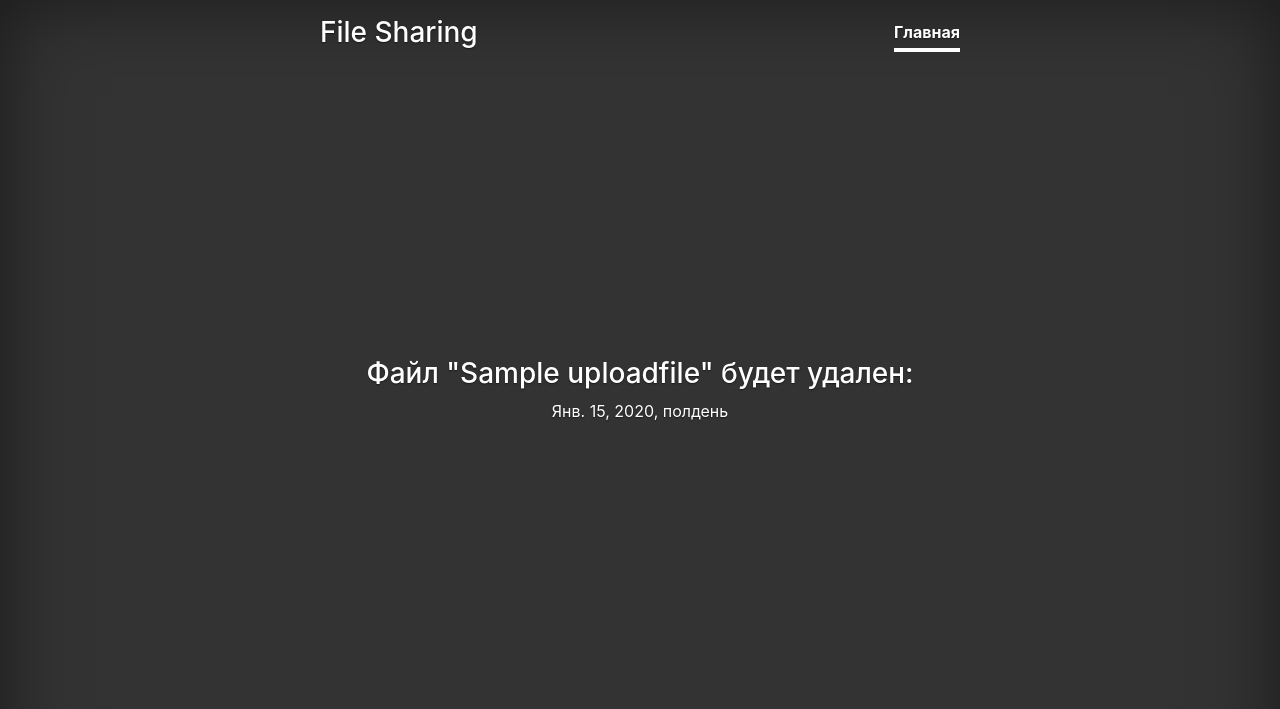
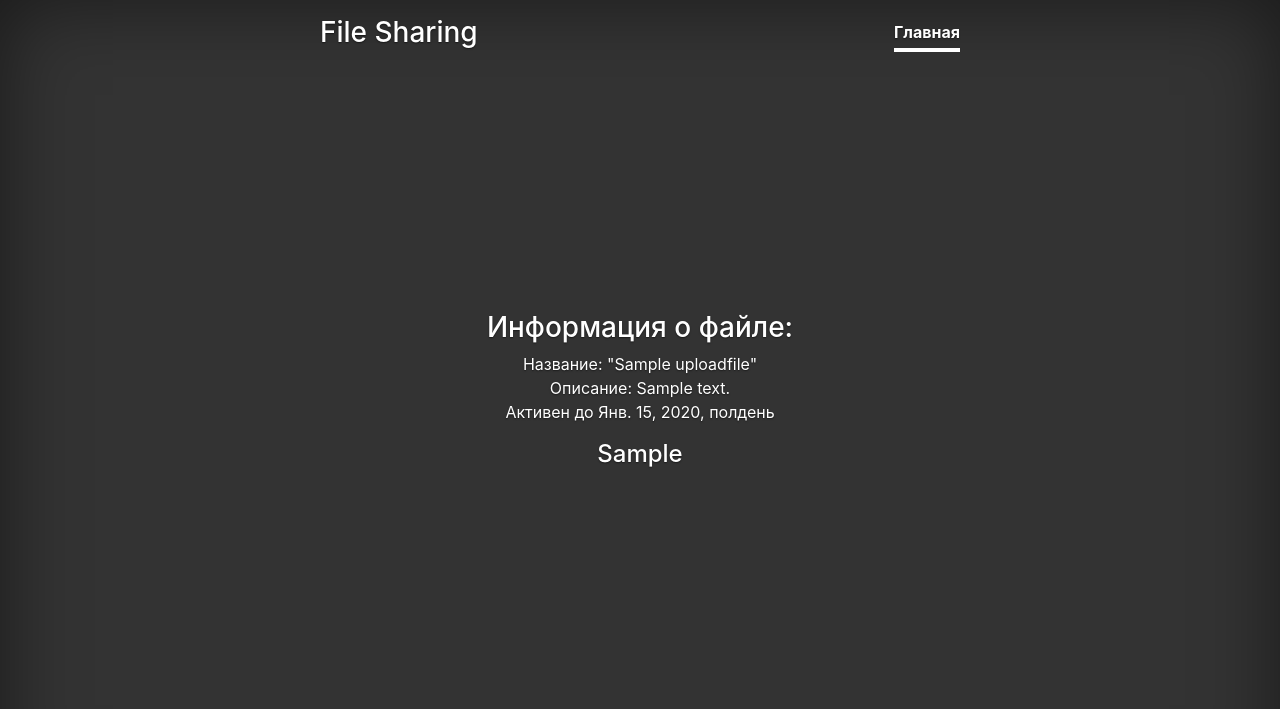
Before and after one commit to 7ilin/upload_file, a Django app: page /check/1/ in a window 1280 px wide. Shown: the top 709 px of the page. Run offline with Django 3.2, Linux system fonts and the light colour scheme; tables that the repository leaves empty hold one stand-in row (values such as "Sample post"); some libraries are stand-ins or nearby versions.

Commit message:
Update template

```diff
--- a/temp_file/templates/temp_file/check_file.html
+++ b/temp_file/templates/temp_file/check_file.html
@@ -1,7 +1,8 @@
 {% extends 'temp_file/base.html' %}
 {% block content %}
+<h3>Информация о файле: </h3>
+<p> Название: "{{ temp_file.name }}"<br> Описание: {{ temp_file.text }} <br> Активен до {{ temp_file.finish_date }}</p>
+<h4><a href="/file/{{pk}}">{{ temp_file.upload}}</a></h4>
 
-<h3>Файл "{{ temp_file.name }}" будет удален:</h3>
-<p>{{ temp_file.finish_date }}</p>
 
 {% endblock %}
--- a/temp_file/urls.py
+++ b/temp_file/urls.py
@@ -1,5 +1,8 @@
 from django.conf.urls import url
+from django.contrib.staticfiles.urls import staticfiles_urlpatterns
+from django.conf.urls.static import static
 from temp_file import views
+from django.conf import settings
 
 
 urlpatterns = [
@@ -7,3 +10,6 @@ urlpatterns = [
     url(r'^file/(?P<pk>[0-9]+)/$', views.view_file, name='view_file'),
     url(r'^check/(?P<pk>[0-9]+)/$', views.check_file, name='check_file'),
 ]
+
+urlpatterns += staticfiles_urlpatterns()
+urlpatterns += static(settings.MEDIA_URL, document_root=settings.MEDIA_ROOT)
--- a/temp_file/views.py
+++ b/temp_file/views.py
@@ -31,4 +31,4 @@ def check_file(request, pk):
     temp_file = get_object_or_404(UploadFile, pk=pk)
     if temp_file.is_outdated():
         raise Http404('Файл удален по истечению срока действия.')
-    return render(request, 'temp_file/check_file.html', {'temp_file': temp_file})
+    return render(request, 'temp_file/check_file.html', {'temp_file': temp_file, 'pk': pk})
--- a/test_upload_file/settings.py
+++ b/test_upload_file/settings.py
@@ -23,7 +23,7 @@ BASE_DIR = os.path.dirname(os.path.dirname(os.path.abspath(__file__)))
 SECRET_KEY = '@!295onfeqgl^gz%w)hf$!qkjpma)+*@)6wc$c0_zn$606vzt='
 
 # SECURITY WARNING: don't run with debug turned on in production!
-DEBUG = True
+DEBUG = False
 
 ALLOWED_HOSTS = ['127.0.0.1', 'uploadfile.pythonanywhere.com']
 
```
